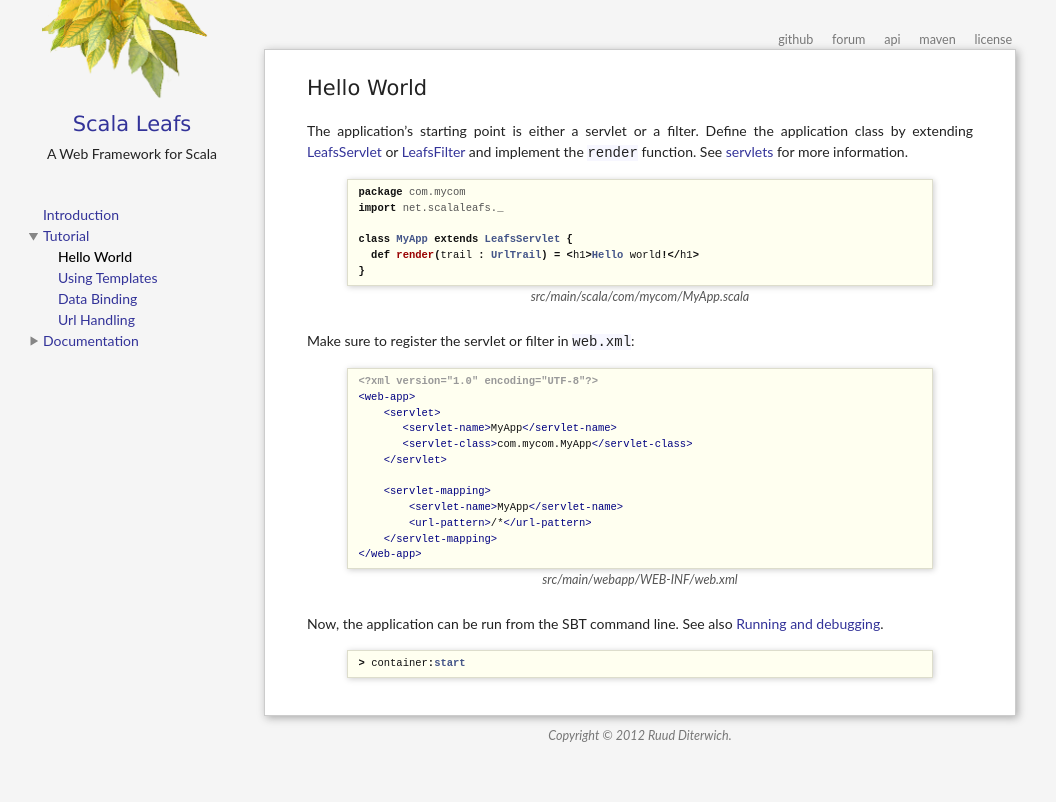
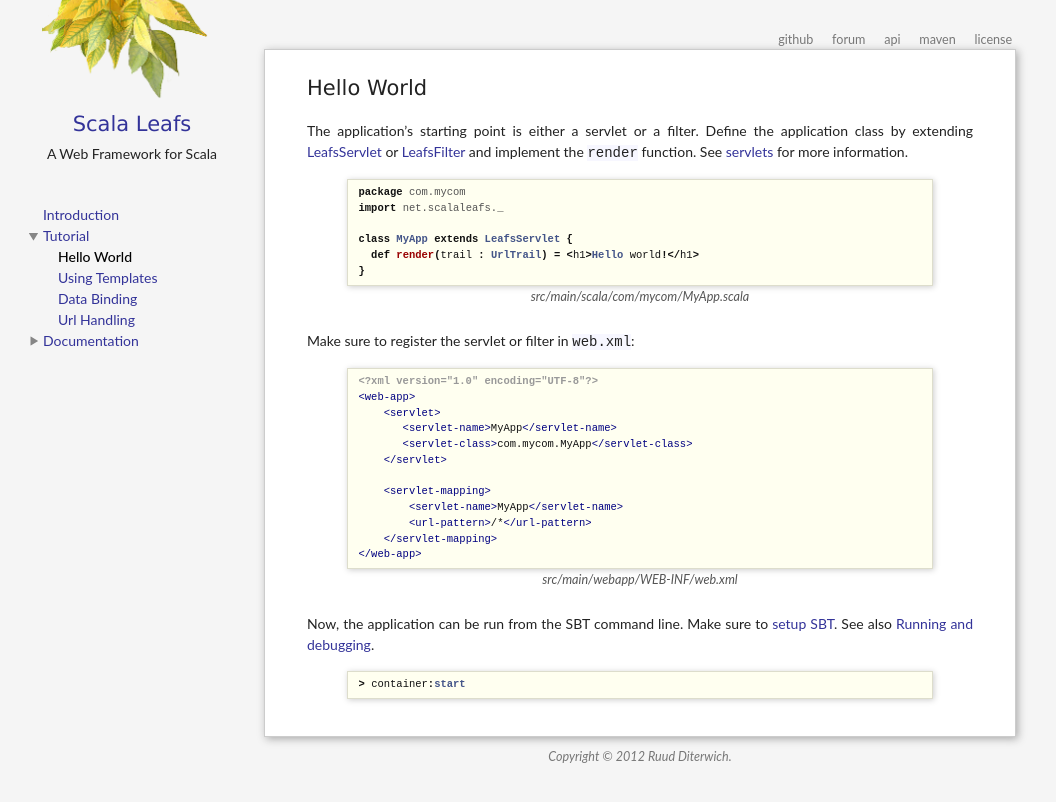
Before and after one commit to scalastuff/scalaleafs, a Jekyll site: the page built from hello-world.md, in a window 1280 px wide. Shown: the top 802 px of the page, without its empty margins (0-1056 px from the left). Built offline with Jekyll 4.4.1, drawn with Linux system fonts in a browser that asks for light colours.

Commit message:
Updated hello-world.md

```diff
--- a/hello-world.md
+++ b/hello-world.md
@@ -33,7 +33,7 @@ Make sure to register the servlet or filter in `web.xml`:
 {% endhighlight %}
 <label>src/main/webapp/WEB-INF/web.xml</label>
 
-Now, the application can be run from the SBT command line. See also [Running and debugging](/running-debugging.html).
+Now, the application can be run from the SBT command line. Make sure to [setup SBT](/setup-sbt.html). See also [Running and debugging](/running-debugging.html).
 
 {% highlight scala %}
 > container:start
```
